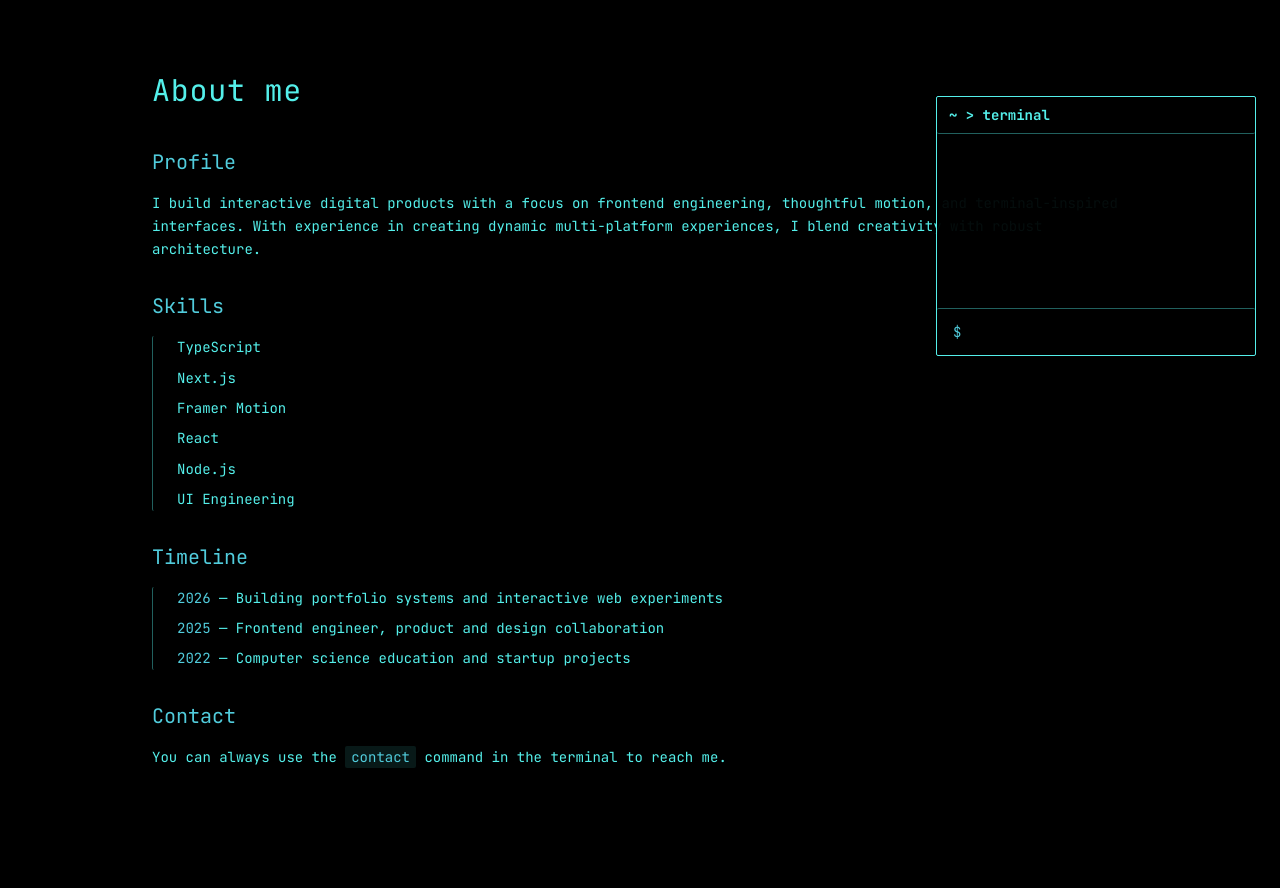
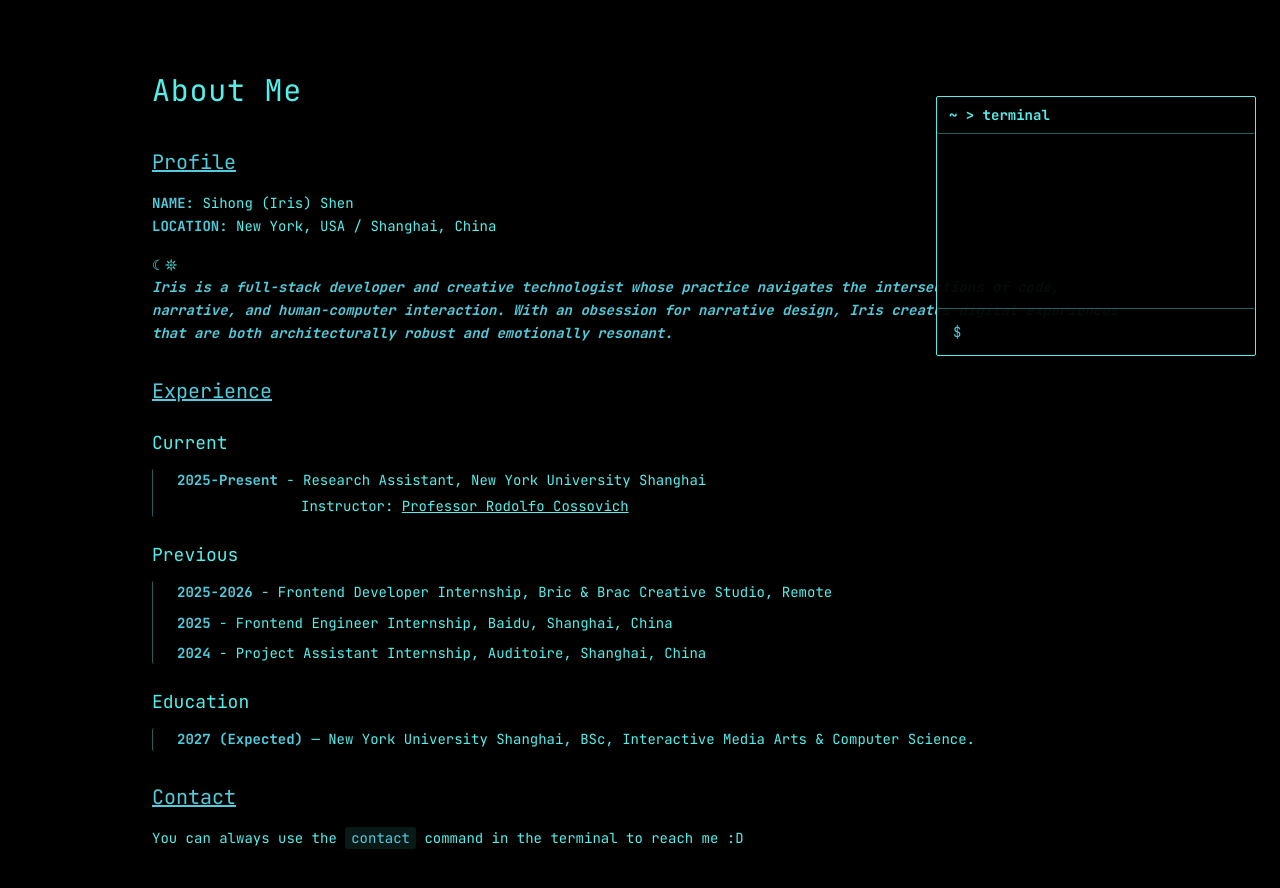
Before and after one commit to SihongShen/portfolio, a Next.js app: page /en/about in a window 1280 px wide. Shown: the top 888 px of the page. Before the commit the page ends 849 px from the top, so only its background shows below. Built offline with nearby package versions, Linux system fonts and the light colour scheme.

Commit message:
update About Me page

```diff
--- a/src/app/[locale]/about/page.tsx
+++ b/src/app/[locale]/about/page.tsx
@@ -3,17 +3,18 @@ import path from "path";
 import { MDXRemote } from "next-mdx-remote/rsc";
 import { type ReactNode } from "react";
 import AboutClient from "./AboutClient";
-import { MdxH1, MdxH2, MdxP, MdxUl, MdxLi } from "@/components/mdx/MdxComponents";
+import { MdxH1, MdxH2, MdxH3, MdxP, MdxUl, MdxLi } from "@/components/mdx/MdxComponents";
 
 const mdxComponents = {
   h1: MdxH1,
   h2: MdxH2,
+  h3: MdxH3,
   p: MdxP,
   ul: MdxUl,
   li: MdxLi,
   // Make strong tags slightly brighter or use secondary color
   strong: ({ children }: { children: ReactNode }) => (
-    <strong className="text-[var(--terminal-secondary)] font-normal">{children}</strong>
+    <strong className="text-[var(--terminal-secondary)] font-bold">{children}</strong>
   ),
   // Style inline code blocks for terminal feel
   code: ({ children }: { children: ReactNode }) => (
--- a/src/app/globals.css
+++ b/src/app/globals.css
@@ -4,7 +4,7 @@
   --background: #000000;
   --terminal-primary: #54efea;
   --terminal-danger: #ec000f;
-  --terminal-secondary: #51ccdc; /* mapped to primary since we deleted original */
+  --terminal-secondary: #51ccdc;
 }
 
 @theme inline {
--- a/src/components/mdx/MdxComponents.tsx
+++ b/src/components/mdx/MdxComponents.tsx
@@ -32,6 +32,10 @@ export function MdxH2({ children }: { children: ReactNode }) {
   return <h2 className="mb-4 mt-8 text-xl text-[var(--terminal-secondary)]">{children}</h2>;
 }
 
+export function MdxH3({ children }: { children: ReactNode }) {
+  return <h3 className="mb-3 mt-6 text-lg font-regular">{children}</h3>;
+}
+
 export function MdxUl({ children }: { children: ReactNode }) {
   return <ul className="space-y-2 border-l border-[var(--terminal-primary)]/40 pl-4 mb-4">{children}</ul>;
 }
--- a/src/components/terminal/commands/index.ts
+++ b/src/components/terminal/commands/index.ts
@@ -23,8 +23,8 @@ export function buildCommands({ locale, navigate, switchLocale, projectTags }: B
     execute: () => {
       navigate(`/${locale}/about`);
       return locale === "zh"
-        ? "正在打开 关于我 页面…\n> 成功打开"
-        : "Opening About Me page...\n> Successfully opened";
+        ? "正在打开 关于我 页面…\n 成功打开"
+        : "Opening About Me page...\nSuccessfully opened";
     }
   });
 
@@ -36,7 +36,7 @@ export function buildCommands({ locale, navigate, switchLocale, projectTags }: B
       const tagsStr = projectTags.length > 0 ? projectTags.join(", ") : "None";
       return locale === "zh"
         ? `正在打开 我的项目 页面…\n> 成功打开\n> 可用的搜索tag: ${tagsStr}`
-        : `Opening Projects page...\n> Successfully opened\n> Available tags for searching: ${tagsStr}`;
+        : `Opening Projects page...\nSuccessfully opened\nAvailable tags for searching: ${tagsStr}`;
     }
   });
 
--- a/src/content/about/en.mdx
+++ b/src/content/about/en.mdx
@@ -1,21 +1,27 @@
-# About me
+# About Me
 
-## Profile
-I build interactive digital products with a focus on frontend engineering, thoughtful motion, and terminal-inspired interfaces.
-With experience in creating dynamic multi-platform experiences, I blend creativity with robust architecture.
+## <u>Profile</u>
+**NAME:** Sihong (Iris) Shen
+**LOCATION:** New York, USA / Shanghai, China
 
-## Skills
-- TypeScript
-- Next.js
-- Framer Motion
-- React
-- Node.js
-- UI Engineering
+☾𖤓
+***Iris is a full-stack developer and creative technologist whose practice navigates the intersections of code, narrative, and human-computer interaction. With an obsession for narrative design, Iris creates digital experiences that are both architecturally robust and emotionally resonant.***
 
-## Timeline
-- **2026** — Building portfolio systems and interactive web experiments
-- **2025** — Frontend engineer, product and design collaboration
-- **2022** — Computer science education and startup projects
+## <u>Experience</u>
+### Current
+- <div className="flex flex-col gap-1">
+    <div>**2025-Present** - Research Assistant, New York University Shanghai</div>
+    <div className="pl-31">Instructor: <a href="https://shanghai.nyu.edu/cn/shizi/rodolfo-cossovich" target="_blank" rel="noopener noreferrer" className="underline hover:text-[var(--terminal-secondary)] transition-colors">Professor Rodolfo Cossovich</a></div>
+  </div>
 
-## Contact
-You can always use the `contact` command in the terminal to reach me.
+### Previous
+- **2025-2026** - Frontend Developer Internship, Bric & Brac Creative Studio, Remote
+- **2025** - Frontend Engineer Internship, Baidu, Shanghai, China
+- **2024** - Project Assistant Internship, Auditoire, Shanghai, China
+
+### Education
+- **2027 (Expected)** — New York University Shanghai, BSc, Interactive Media Arts & Computer Science.
+
+
+## <u>Contact</u>
+You can always use the `contact` command in the terminal to reach me :D
--- a/src/content/about/zh.mdx
+++ b/src/content/about/zh.mdx
@@ -1,21 +1,27 @@
 # 关于我
 
-## 简介
-我负责构建交互式数字产品，专注于前端工程、动效设计以及带有终端复古美学的用户界面。
-擅长在确保前端架构健壮性的同时，将创意与多平台的交互体验融合起来。
+## <u>档案</u>
+**姓名:** 沈思泓
+**LOCATION:** New York, USA / 中国上海
 
-## 专业技能
-- TypeScript
-- Next.js
-- Framer Motion
-- React
-- Node.js
-- UI Engineering / 界面工程
+☾𖤓
+***沈思泓是一位全栈开发者和创意技术员，专注于探索代码、叙事与人机交互的交叉领域。凭借对叙事设计的热情，她致力于打造同时具有稳健架构和情感共鸣的数字产品。***
 
-## 经历
-- **2026** — 个人终端交互式网站开发与独立作品构建
-- **2025** — 前端开发工程师，深度参与产品设计与研发协同
-- **2022** — 计算机科学教育与多项初创实验项目
+## <u>实践记录</u>
+### 当前
+- <div className="flex flex-col gap-1">
+    <div>**2025-当前** - 科研助理, 上海纽约大学</div>
+    <div className="pl-24">指导者: <a href="https://shanghai.nyu.edu/cn/shizi/rodolfo-cossovich" target="_blank" rel="noopener noreferrer" className="underline hover:text-[var(--terminal-secondary)] transition-colors">Rodolfo Cossovich教授</a></div>
+  </div>
 
-## 联系方式
-你随时可以在终端中输入 `contact` 唤起表单与我联系。
+### 过往
+- **2025-2026** - 前端开发实习生, Bric & Brac Creative Studio, 远程
+- **2025** - 前端工程师实习生, 百度, 上海, 中国
+- **2024** - 项目助理实习生, Auditoire, 上海, 中国
+
+### 教育背景
+- **2027 (预计)** — 上海纽约大学, 理学学士, 交互媒体艺术与计算机科学.
+
+
+## <u>联系我</u>
+你可以使用在终端中使用 `contact` 指令来联系我 :D
```
